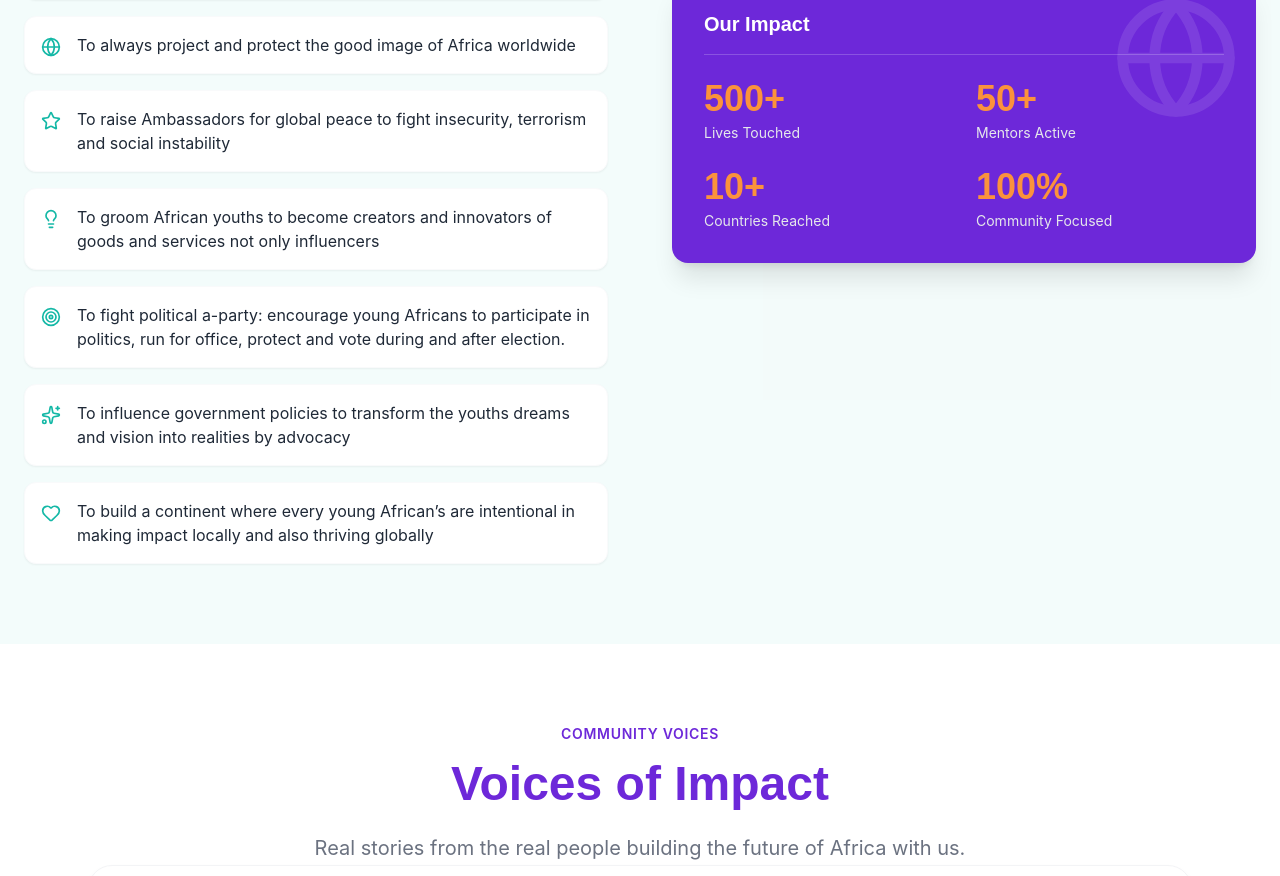
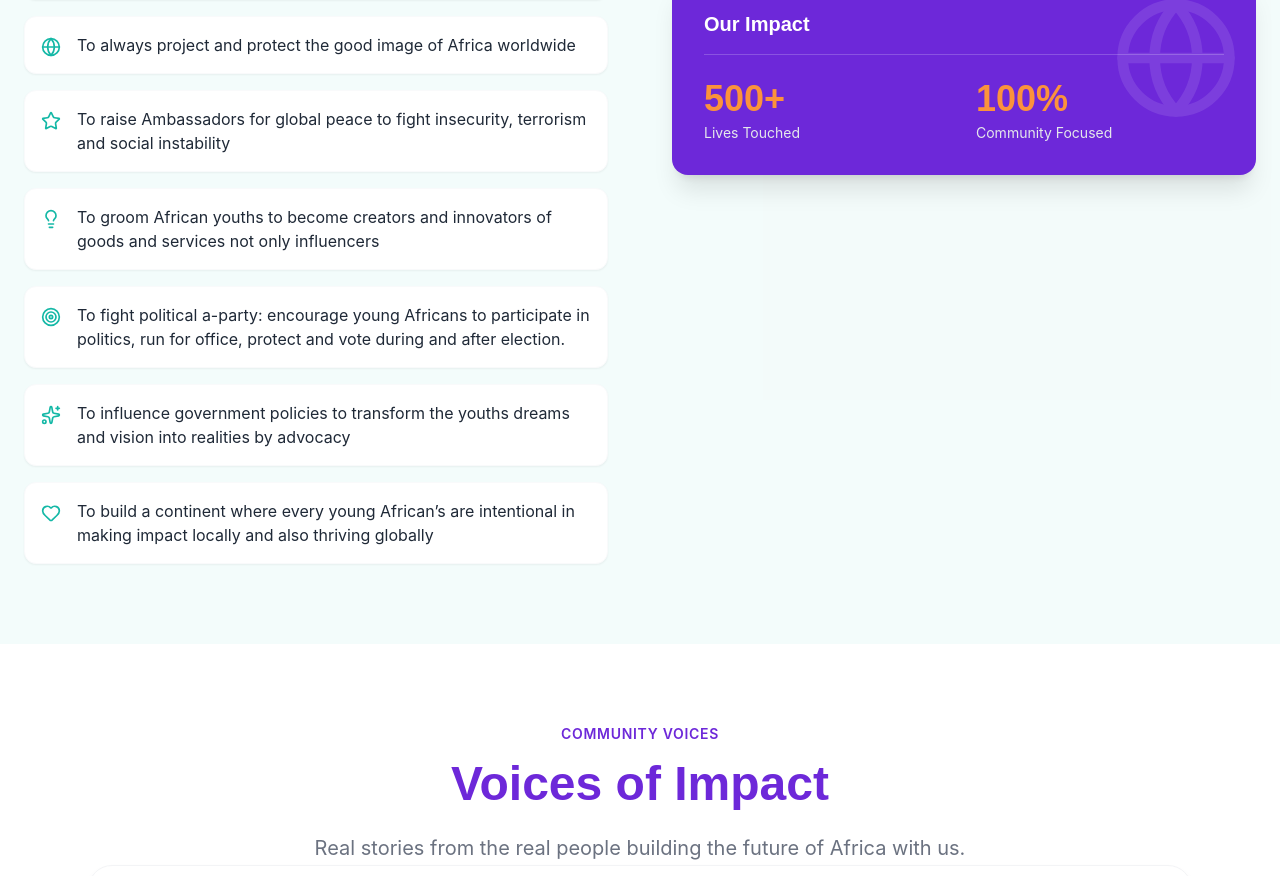
Before and after one commit to YongoDavid/MOA-Foundation, a React (Create React App) app: page / in a window 1280 px wide. Shown: the part 3411-4287 px from the top of the page. Built offline with nearby package versions, Linux system fonts and the light colour scheme.

Commit message:
Optimizatiol v1 complete

```diff
--- a/src/components/AboutSection.js
+++ b/src/components/AboutSection.js
@@ -75,8 +75,8 @@ const AboutSection = () => {
 
   const metrics = [
     { value: "500+", label: "Lives Touched" },
-    { value: "50+", label: "Mentors Active" },
-    { value: "10+", label: "Countries Reached" },
+    // { value: "50+", label: "Mentors Active" },
+    // { value: "10+", label: "Countries Reached" },
     { value: "100%", label: "Community Focused" }
   ];
 
```
